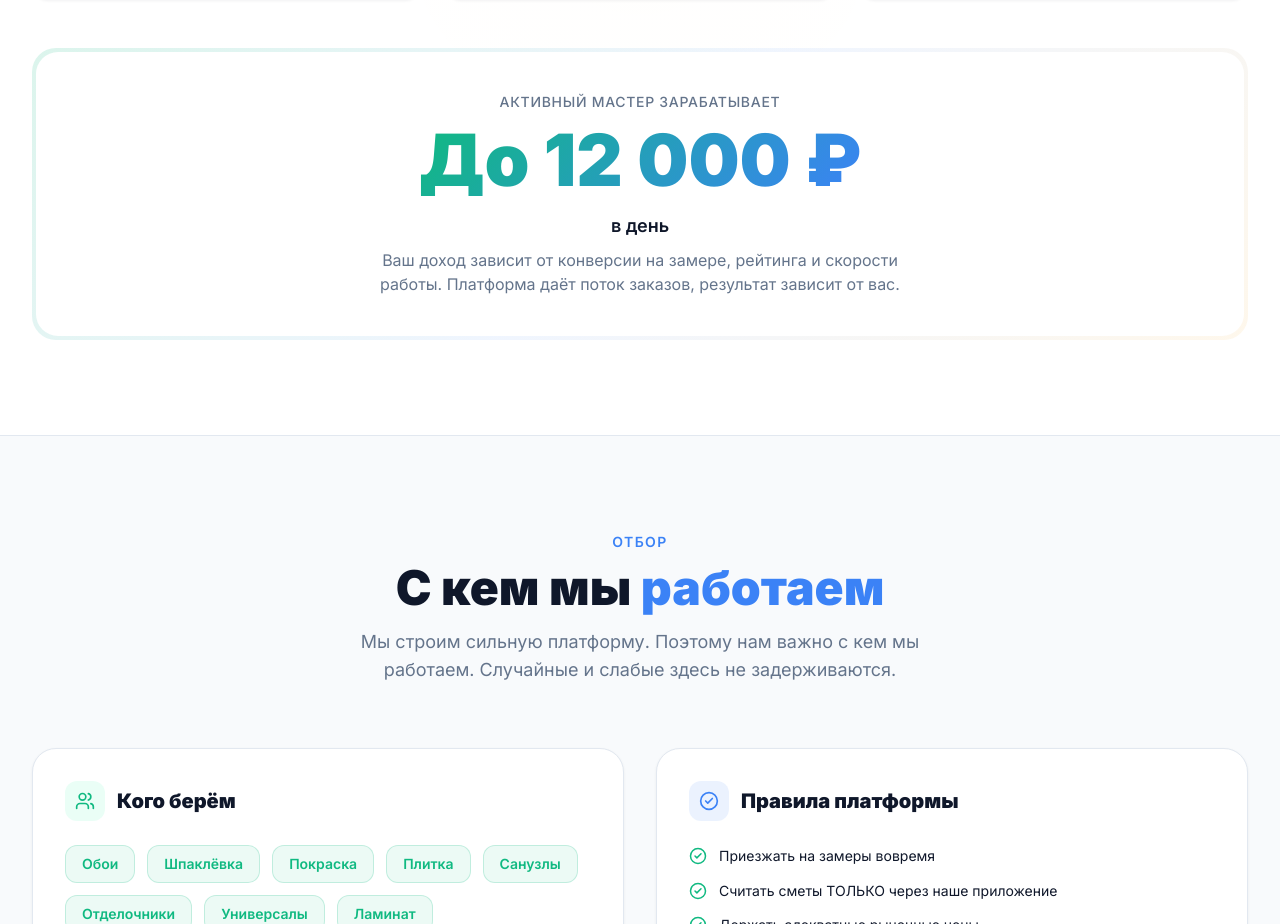
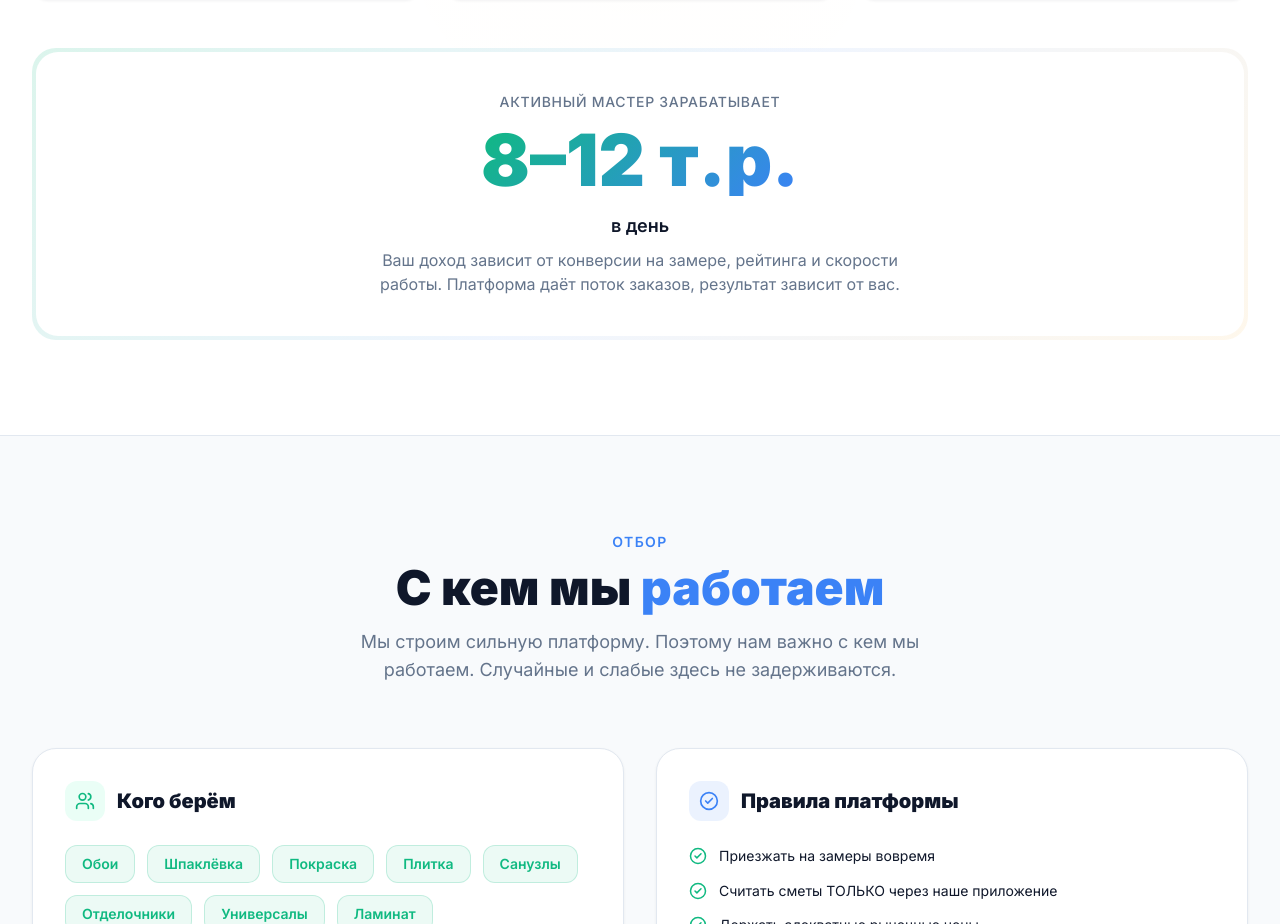
Before and after one commit to ArtemNech-eng/sfera888, a React (Vite) app in the folder artifacts/master-landing-v2/: page / in a window 1280 px wide. Shown: the part 5972-6896 px from the top of the page. Built offline with nearby package versions, Linux system fonts and the light colour scheme; no server answers.

Commit message:
fix: update big earnings banner to 8-12 t.r. per day

```diff
--- a/artifacts/master-landing-v2/src/components/Earnings.tsx
+++ b/artifacts/master-landing-v2/src/components/Earnings.tsx
@@ -94,7 +94,7 @@ const Earnings: React.FC = () => {
                     WebkitTextFillColor: 'transparent',
                   }}
                 >
-                  До 12 000 ₽
+                  8–12 т.р.
                 </span>
               </div>
               <p className="text-[#0F172A] font-semibold text-lg mb-2">в день</p>
```
